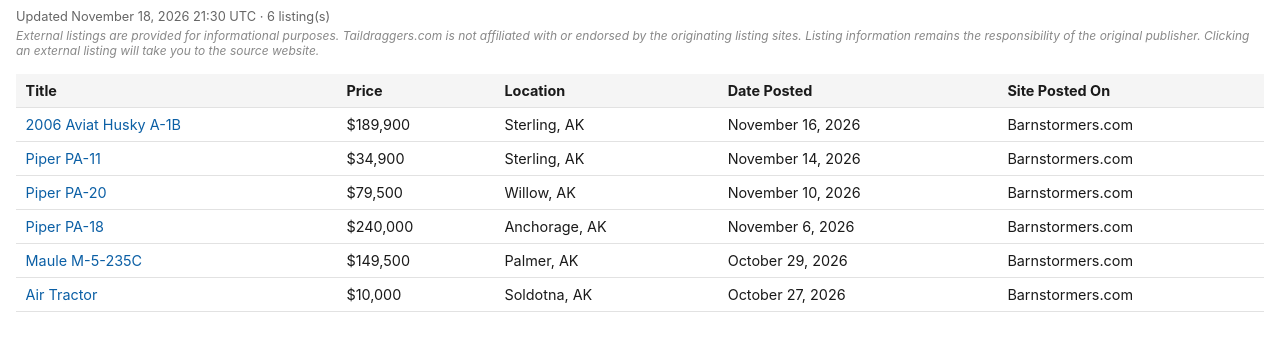
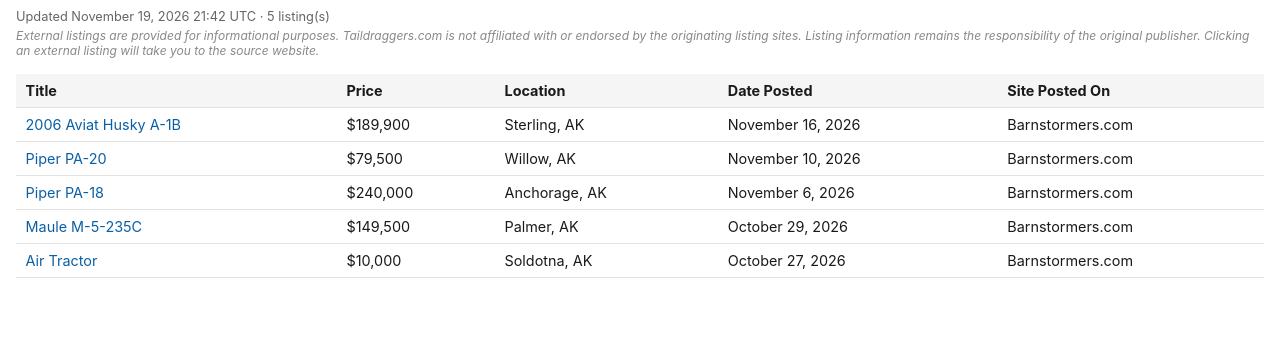
Before and after one commit to taildraggers/alaska, a plain HTML site: page docs/index.html in a window 1280 px wide. Shown: the part 43-394 px from the top of the page. Drawn offline with Linux system fonts and the light colour scheme.

Commit message:
Update Alaska listings (2026-11-19)

```diff
--- a/docs/index.html
+++ b/docs/index.html
@@ -58,7 +58,7 @@
 </head>
 <body>
   <h1>Taildragger Ads in Alaska</h1>
-  <div class="updated">Updated November 18, 2026 21:30 UTC &middot; 6 listing(s)</div>
+  <div class="updated">Updated November 19, 2026 21:42 UTC &middot; 5 listing(s)</div>
   <div class="disclaimer">External listings are provided for informational purposes. Taildraggers.com is not affiliated with or endorsed by the originating listing sites. Listing information remains the responsibility of the original publisher. Clicking an external listing will take you to the source website.</div>
   <table>
     <thead>
@@ -66,7 +66,6 @@
     </thead>
     <tbody>
         <tr><td><a href="https://www.barnstormers.com/classified-2073983-AMAZING-2006-AVIAT-HUSKY-A1-B!.html" target="_blank" rel="noopener noreferrer">2006 Aviat Husky A-1B</a></td><td>$189,900</td><td>Sterling, AK</td><td>November 16, 2026</td><td>Barnstormers.com</td></tr>
-        <tr><td><a href="https://www.barnstormers.com/classified-2083727-Piper-PA-11-90.html" target="_blank" rel="noopener noreferrer">Piper PA-11</a></td><td>$34,900</td><td>Sterling, AK</td><td>November 14, 2026</td><td>Barnstormers.com</td></tr>
         <tr><td><a href="https://www.barnstormers.com/classified-2064549-Piper-PA-20-Pacer-—-160-HP.html" target="_blank" rel="noopener noreferrer">Piper PA-20</a></td><td>$79,500</td><td>Willow, AK</td><td>November 10, 2026</td><td>Barnstormers.com</td></tr>
         <tr><td><a href="https://www.barnstormers.com/classified-2082358-PA-18-Super-Cub-with-AK-Mods.html" target="_blank" rel="noopener noreferrer">Piper PA-18</a></td><td>$240,000</td><td>Anchorage, AK</td><td>November 6, 2026</td><td>Barnstormers.com</td></tr>
         <tr><td><a href="https://www.barnstormers.com/classified-2080906-Maule-M5-235C.html" target="_blank" rel="noopener noreferrer">Maule M-5-235C</a></td><td>$149,500</td><td>Palmer, AK</td><td>October 29, 2026</td><td>Barnstormers.com</td></tr>
```
